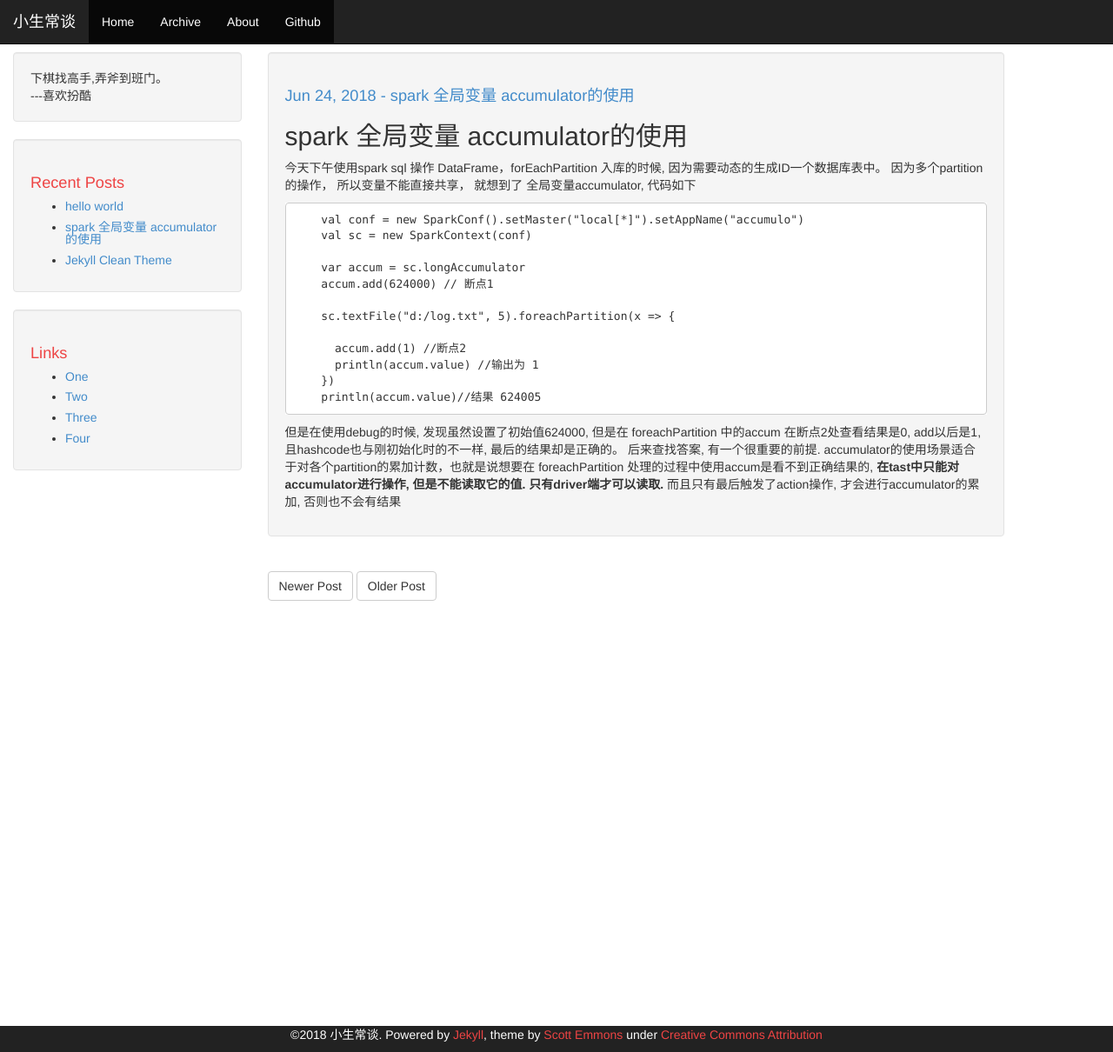
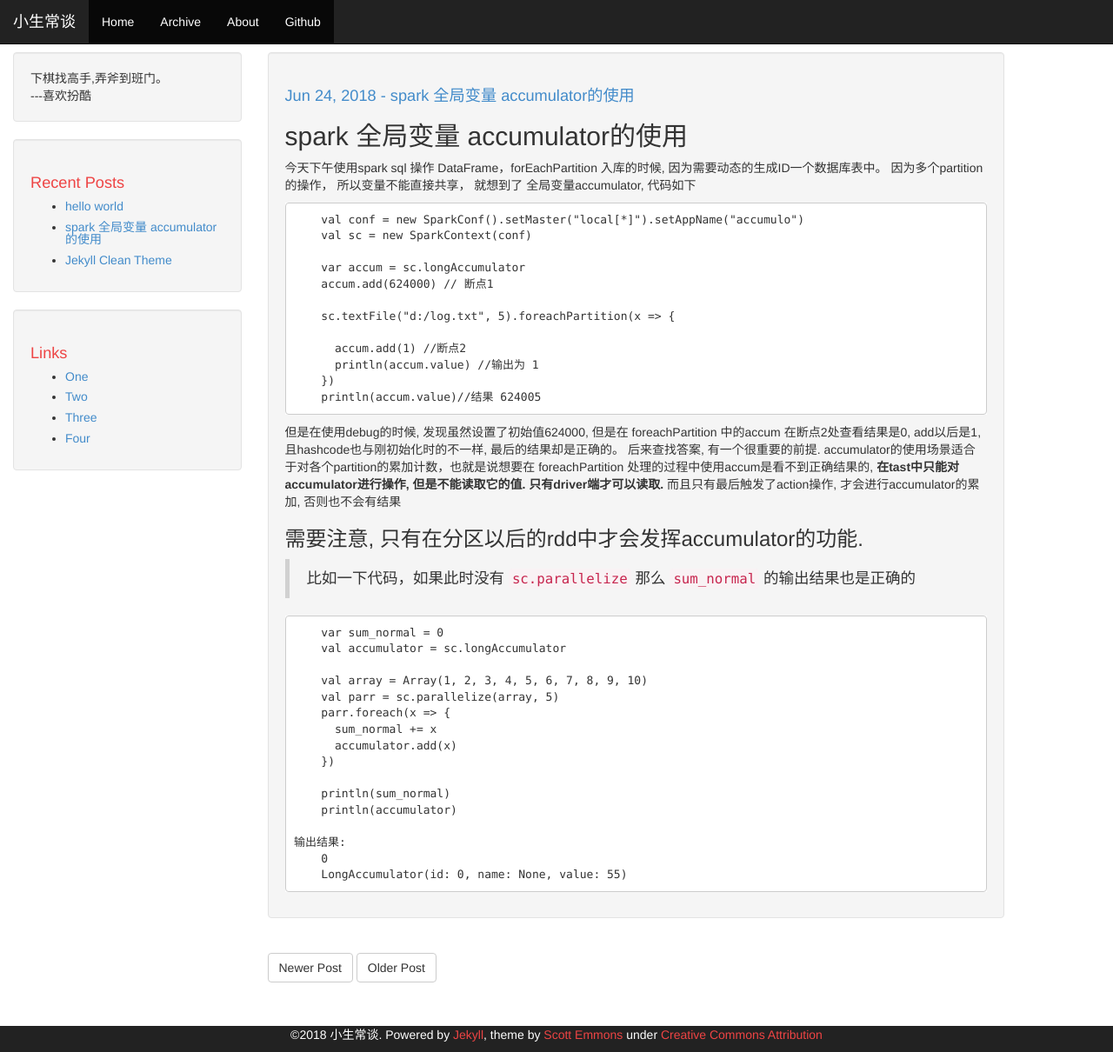
Before and after one commit to xihuanbanku/xihuanbanku.github.io, a Jekyll site: the page built from _posts/2018-06-24-spark_accumulator.md, in a window 1280 px wide and 1210 px high. Shown: the whole window at 87% size. Built offline with Jekyll 4.4.1, drawn with Linux system fonts in a browser that asks for light colours.

Commit message:
accumulator使用注意事项

````diff
--- a/_posts/2018-06-24-spark_accumulator.md
+++ b/_posts/2018-06-24-spark_accumulator.md
@@ -28,3 +28,26 @@ comments: true
 最后的结果却是正确的。
 后来查找答案, 有一个很重要的前提. accumulator的使用场景适合于对各个partition的累加计数，也就是说想要在 foreachPartition
 处理的过程中使用accum是看不到正确结果的, **在tast中只能对accumulator进行操作, 但是不能读取它的值. 只有driver端才可以读取.** 而且只有最后触发了action操作, 才会进行accumulator的累加, 否则也不会有结果
+
+### 需要注意, 只有在分区以后的rdd中才会发挥accumulator的功能.
+
+> 比如一下代码，如果此时没有 `sc.parallelize` 那么 `sum_normal` 的输出结果也是正确的
+
+```
+    var sum_normal = 0
+    val accumulator = sc.longAccumulator
+
+    val array = Array(1, 2, 3, 4, 5, 6, 7, 8, 9, 10)
+    val parr = sc.parallelize(array, 5)
+    parr.foreach(x => {
+      sum_normal += x
+      accumulator.add(x)
+    })
+
+    println(sum_normal)
+    println(accumulator)
+
+输出结果:
+    0
+    LongAccumulator(id: 0, name: None, value: 55)
+```
````
